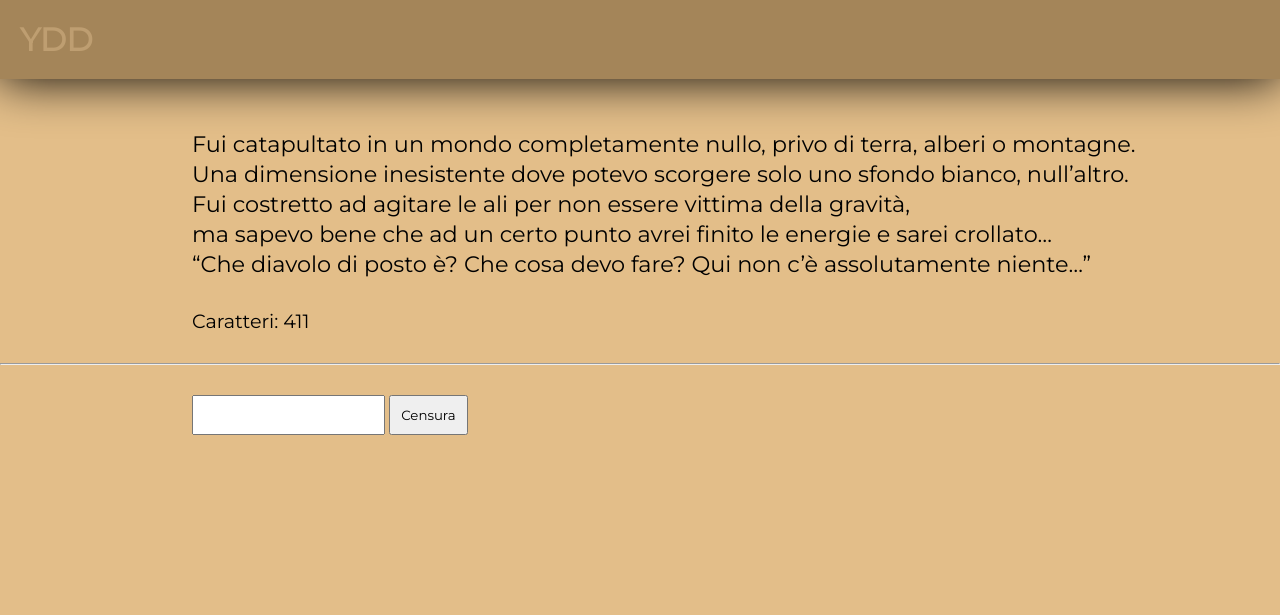
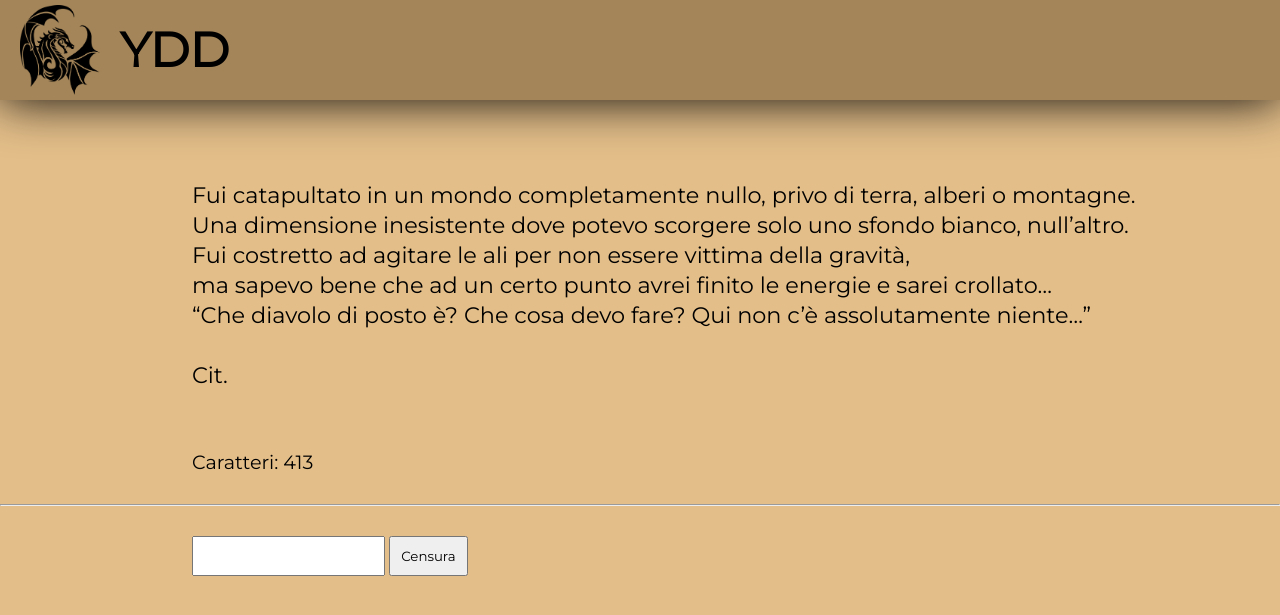
Before and after one commit to yurididomenico/php-badwords, a PHP site: page /?parolaCensurata=1 in a window 1280 px wide. Shown: the top 615 px of the page. Run offline with PHP 8.4, Linux system fonts and the light colour scheme.

Commit message:
Fix Grafica

```diff
--- a/index.php
+++ b/index.php
@@ -1,11 +1,13 @@
 <?php
 
     $paragrafoC20 =
-    "Fui catapultato in un mondo completamente nullo, privo di terra, alberi o montagne.
+"
+Fui catapultato in un mondo completamente nullo, privo di terra, alberi o montagne.
 Una dimensione inesistente dove potevo scorgere solo uno sfondo bianco, null’altro.
 Fui costretto ad agitare le ali per non essere vittima della gravità,
 ma sapevo bene che ad un certo punto avrei finito le energie e sarei crollato…
-“Che diavolo di posto è? Che cosa devo fare? Qui non c’è assolutamente niente…”";
+“Che diavolo di posto è? Che cosa devo fare? Qui non c’è assolutamente niente…”
+";
 
     $parolaCensurata = $_GET['parolaCensurata']
 
@@ -21,12 +23,17 @@ ma sapevo bene che ad un certo punto avrei finito le energie e sarei crollato…
 </head>
 <body>
     <header>
+        <img src="./assets/img/logo.png" alt="Logo Page">
         <h1>YDD</h1>
     </header>
 
     <div class="contenitore">
 
-        <pre><?php echo str_replace($parolaCensurata, '***', $paragrafoC20)?></pre>
+        <pre>
+            <?php echo str_replace($parolaCensurata, '***', $paragrafoC20)?>
+            <p>Cit.</p>
+        </pre>
+
 
         <div>Caratteri: <?php echo strlen($paragrafoC20)?></div>
     </div>
@@ -38,6 +45,8 @@ ma sapevo bene che ad un certo punto avrei finito le energie e sarei crollato…
         <input type="text" name="parolaCensurata">
         <button type="submit">Censura</button>
     </form>
+
+
 </body>
 </html>
 
@@ -70,10 +79,22 @@ ma sapevo bene che ad un certo punto avrei finito le energie e sarei crollato…
     header
     {
         background-color: #a48559;
-        padding: 20px;
+        padding: 5px 20px;
         margin-bottom: 50px;
         box-shadow: 0 0 50px black;
-        color: #be9e71;
+        display: flex;
+        align-items: center;
+    }
+
+    header img
+    {
+        width: 100px;
+        padding-right: 20px;
+    }
+
+    header h1
+    {
+        font-size: 3rem
     }
 
     .contenitore
@@ -85,7 +106,6 @@ ma sapevo bene che ad un certo punto avrei finito le energie e sarei crollato…
     .contenitore pre
     {
         font-size: 1.4rem;
-        margin-bottom: 30px;
         line-height: 30px;
     }
 
```
Also changed, not shown: assets/img/logo.png (added).
